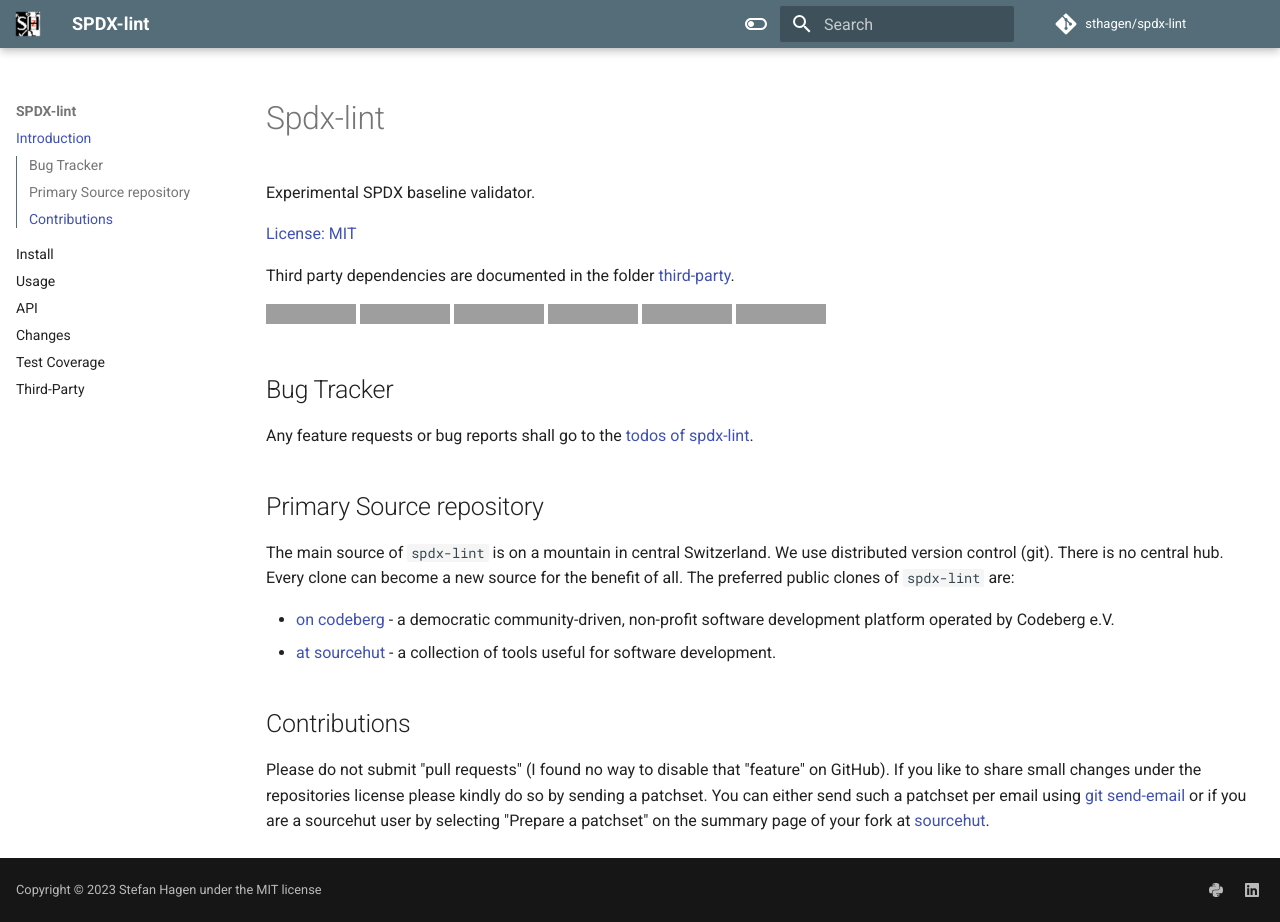
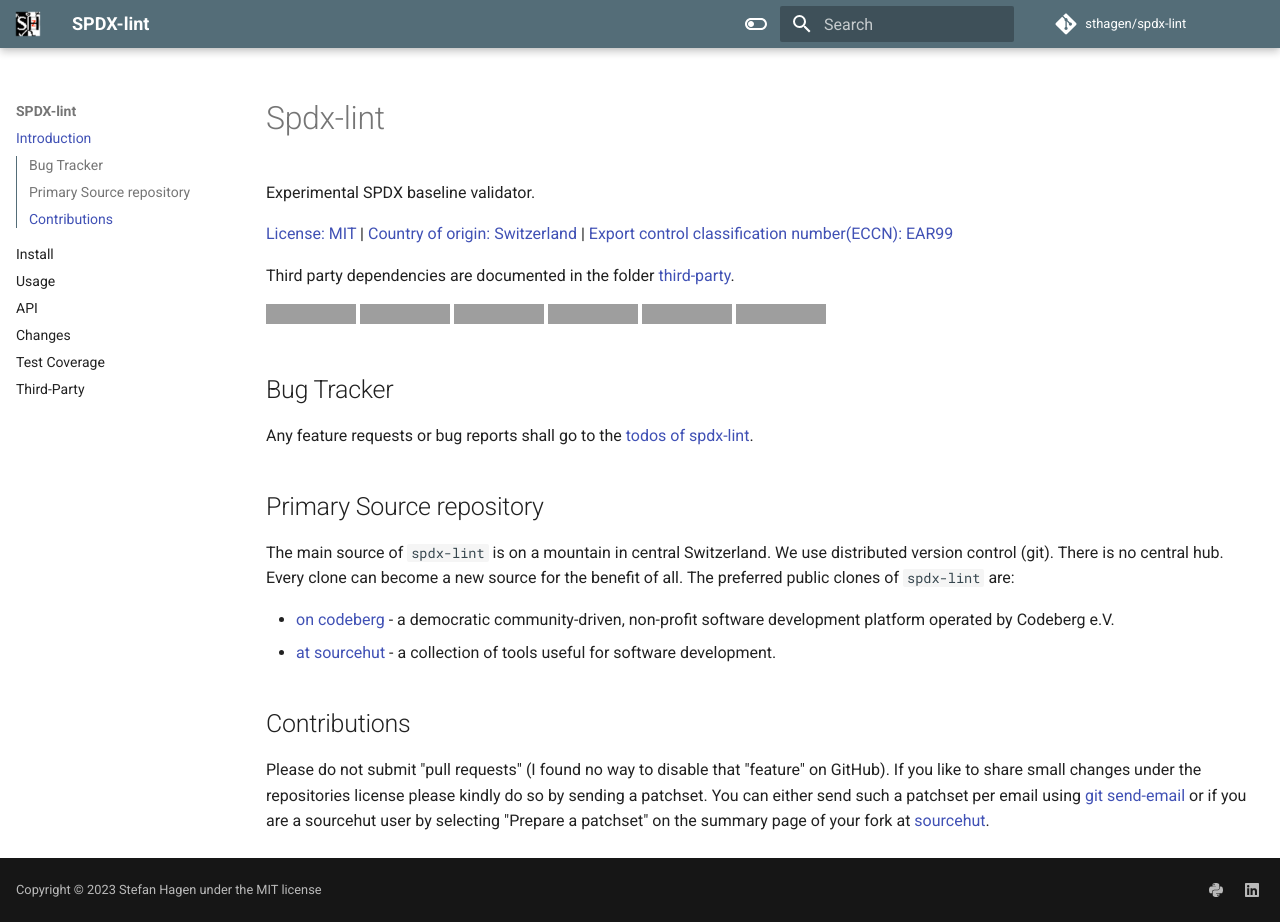
Before and after one commit to sthagen/spdx-lint, an MkDocs documentation site: the page built from docs/index.md, in a window 1280 px wide and 922 px high, cut to the strip 0-922 px from the top of the window. Built offline with MkDocs 1.6.1 and Material for MkDocs 9.7.7, drawn with Linux system fonts in a browser that asks for light colours; grey boxes are pictures that could not be loaded.

Commit message:
Amended landing page of docs with eccn and coo

```diff
--- a/docs/index.md
+++ b/docs/index.md
@@ -2,7 +2,9 @@
 
 Experimental SPDX baseline validator.
 
-[License: MIT](https://github.com/sthagen/spdx-lint/blob/default/LICENSE)
+[License: MIT](https://github.com/sthagen/spdx-lint/blob/default/LICENSE) |
+[Country of origin: Switzerland](https://git.sr.ht/~sthagen/spdx-lint/tree/default/item/COUNTRY-OF-ORIGIN) |
+[Export control classification number(ECCN): EAR99](https://git.sr.ht/~sthagen/spdx-lint/tree/default/item/EXPORT-CONTROL-CLASSIFICATION-NUMBER)
 
 Third party dependencies are documented in the folder [third-party](third-party/README.md).
 
```
